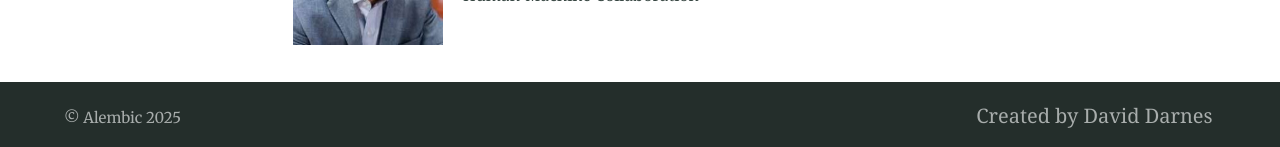
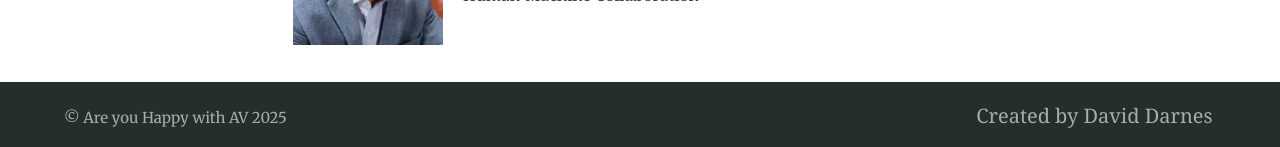
Before and after one commit to Are-You-Happy-with-AV/are-you-happy-with-av.github.io, a Jekyll site: the page built from index.md, in a window 1280 px wide and 900 px high, scrolled down 3552 px. Shown: the part 750-897 px from the top of the window. Built offline with Jekyll 4.4.1, drawn with Linux system fonts in a browser that asks for light colours.

Commit message:
Update _config.yml

```diff
--- a/_config.yml
+++ b/_config.yml
@@ -93,13 +93,13 @@ defaults:
 # 7. Site settings
 encoding: utf-8 # Make sure the encoding is right
 lang: en-GB # Set the site language
-title: "Alembic" # Site name or title, also used in jekyll-seo-tag
-logo: "/assets/logos/logo.svg" # Site logo, also used in jekyll-seo-tag
-description: "Alembic is a starting point for Jekyll projects. Rather than starting from scratch, this boilerplate is designed to get the ball rolling immediately" # Site description and default description, also used in jekyll-seo-tag
-url: "https://alembic.darn.es" # Site url, also used in jekyll-seo-tag
-baseurl: ""
-repo: "https://github.com/daviddarnes/alembic"
-email: "me@daviddarnes.com"
+title: "Are you Happy with AV" # Site name or title, also used in jekyll-seo-tag
+logo: "/assets/logos/Weixin Image_20250618140719_194.png" # Site logo, also used in jekyll-seo-tag
+# description: "Alembic is a starting point for Jekyll projects. Rather than starting from scratch, this boilerplate is designed to get the ball rolling immediately" # Site description and default description, also used in jekyll-seo-tag
+# url: "https://alembic.darn.es" # Site url, also used in jekyll-seo-tag
+# baseurl: ""
+# repo: "https://github.com/daviddarnes/alembic"
+# email: "me@daviddarnes.com"
 # disqus: "alembic-1" # Blog post comments, uncomment the option and set the site ID from your Disqus account
 # date_format: "%-d %B %Y" # Blog post date formatting using placeholder formatting
 # google_analytics: ""
```
